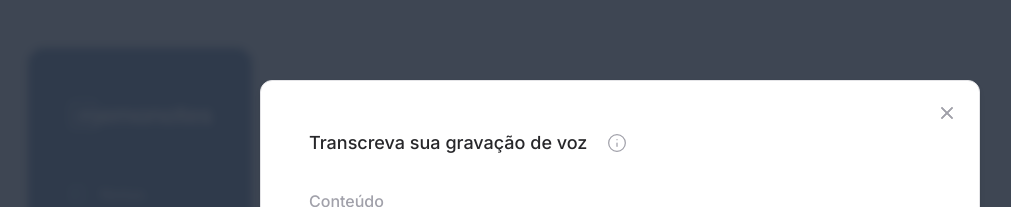
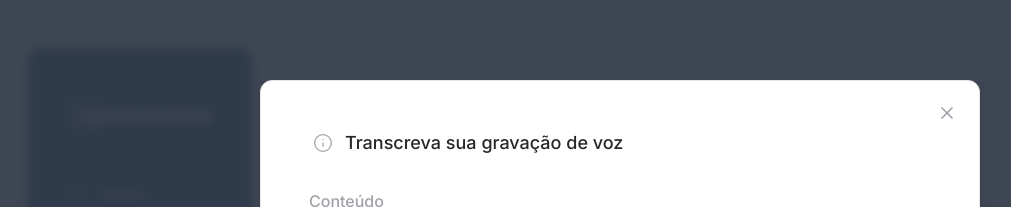
Before and after one commit to julianosill/memonotes, a Next.js app: page /add in a window 1280 px wide. Both pictures are taken after a click on the button "Transcrever gravação". Shown: the top 207 px of the page, without its empty margins (20-1031 px from the left). Built offline with nearby package versions, Linux system fonts and the light colour scheme.

Commit message:
chore(notes): create reusable notes component

```diff
--- a/src/components/note-form/speech-to-text-dialog/index.tsx
+++ b/src/components/note-form/speech-to-text-dialog/index.tsx
@@ -1,4 +1,3 @@
-import * as RadixDialog from '@radix-ui/react-dialog'
 import * as VisuallyHidden from '@radix-ui/react-visually-hidden'
 import {
   CircleCheck,
@@ -7,7 +6,6 @@ import {
   Info,
   Mic,
   Paintbrush,
-  X,
 } from 'lucide-react'
 import Link from 'next/link'
 import { useEffect, useState } from 'react'
@@ -64,8 +62,7 @@ export function SpeechToTextDialog({
       </Dialog.Trigger>
 
       <Dialog.Content className="flex flex-col gap-8 md:h-[720px]">
-        <RadixDialog.Title className="flex gap-4 text-lg font-medium text-strong">
-          Transcreva sua gravação de voz
+        <Dialog.Title className="flex w-10/12 items-center gap-2">
           <Popover.Root>
             <Popover.Trigger asChild>
               <Button
@@ -102,13 +99,14 @@ export function SpeechToTextDialog({
               </p>
             </Popover.Content>
           </Popover.Root>
-        </RadixDialog.Title>
+          Transcreva sua gravação de voz
+        </Dialog.Title>
 
         <VisuallyHidden.Root>
-          <RadixDialog.Description>
+          <Dialog.Description>
             Inicie a gravação de voz e acompanhe abaixo a transcrição da sua
             fala em tempo real.
-          </RadixDialog.Description>
+          </Dialog.Description>
         </VisuallyHidden.Root>
 
         <section className="flex flex-1 flex-col gap-4">
@@ -126,13 +124,13 @@ export function SpeechToTextDialog({
             </Input.Wrapper>
           </Input.Root>
 
-          <div className="flex gap-2">
+          <div className="flex flex-wrap gap-2 sm:flex-nowrap">
             {isClipboardSupported && (
               <Button
                 type="button"
                 size="sm"
                 variant="secondary"
-                className="w-full whitespace-nowrap"
+                className="flex-1 whitespace-nowrap"
                 disabled={isActionsDisabled}
                 onClick={clipToClipboard}
               >
@@ -147,7 +145,7 @@ export function SpeechToTextDialog({
                   type="button"
                   size="sm"
                   variant="secondary"
-                  className="w-full whitespace-nowrap"
+                  className="flex-1 whitespace-nowrap"
                   disabled={isActionsDisabled}
                   onClick={handleAddTranscriptionToNote}
                 >
@@ -170,7 +168,7 @@ export function SpeechToTextDialog({
                   type="button"
                   size="sm"
                   variant="secondary"
-                  className="w-full whitespace-nowrap"
+                  className="flex-1 whitespace-nowrap"
                   disabled={isActionsDisabled}
                 >
                   <Paintbrush className="size-4" />
@@ -219,17 +217,6 @@ export function SpeechToTextDialog({
             Cancelar
           </Button>
         </section>
-
-        <RadixDialog.Close asChild>
-          <Button
-            size="sm"
-            variant="ghost"
-            className="absolute right-8 top-8 size-8 p-0 text-muted-foreground sm:right-4 sm:top-4"
-          >
-            <X className="size-6 sm:size-5" />
-            <span className="sr-only">Fechar</span>
-          </Button>
-        </RadixDialog.Close>
       </Dialog.Content>
     </Dialog.Root>
   )
```
